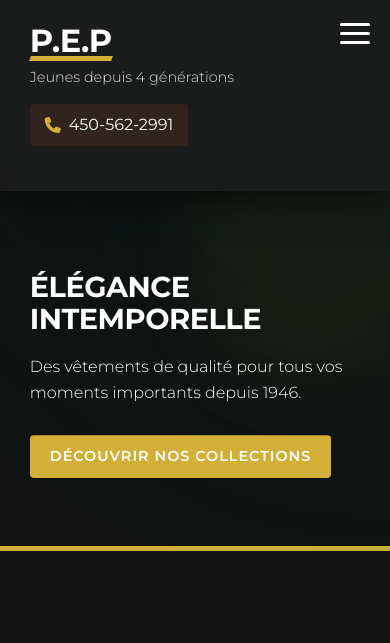
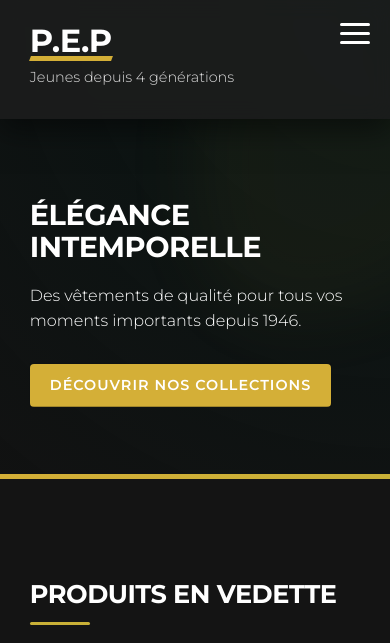
Before and after one commit to JostinJarryNohair/pep, a plain HTML site: page index.html in a window 390 px wide. Shown: the top 643 px of the page. Drawn offline with Linux system fonts and the light colour scheme.

Commit message:
Remove the phone number from the header on mobile

```diff
--- a/css/style.css
+++ b/css/style.css
@@ -235,7 +235,7 @@ header .container {
     display: flex;
     align-items: center;
     padding: 8px 15px;
-    background-color: rgba(255, 107, 53, 0.1);
+    background-color: var(--accent-color);
     border-radius: var(--border-radius-small);
 }
 
@@ -787,8 +787,11 @@ nav {
     }
 
     .contact-info {
-        margin: 15px 0;
+        display: none;
+
     }
+
+
 
     .menu-toggle {
         display: flex;
@@ -910,6 +913,7 @@ nav {
     .form-group textarea {
         padding: 12px;
     }
+
 }
 
 /* Footer */
```
